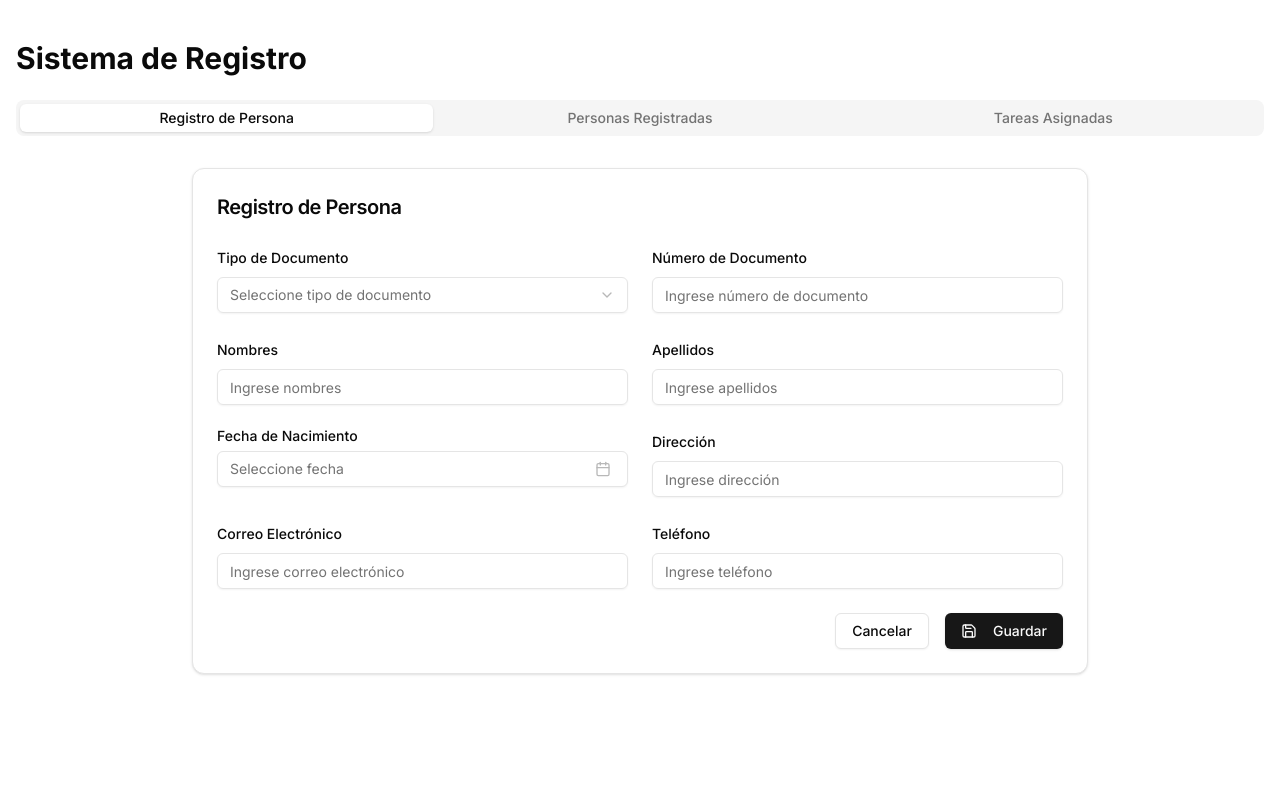
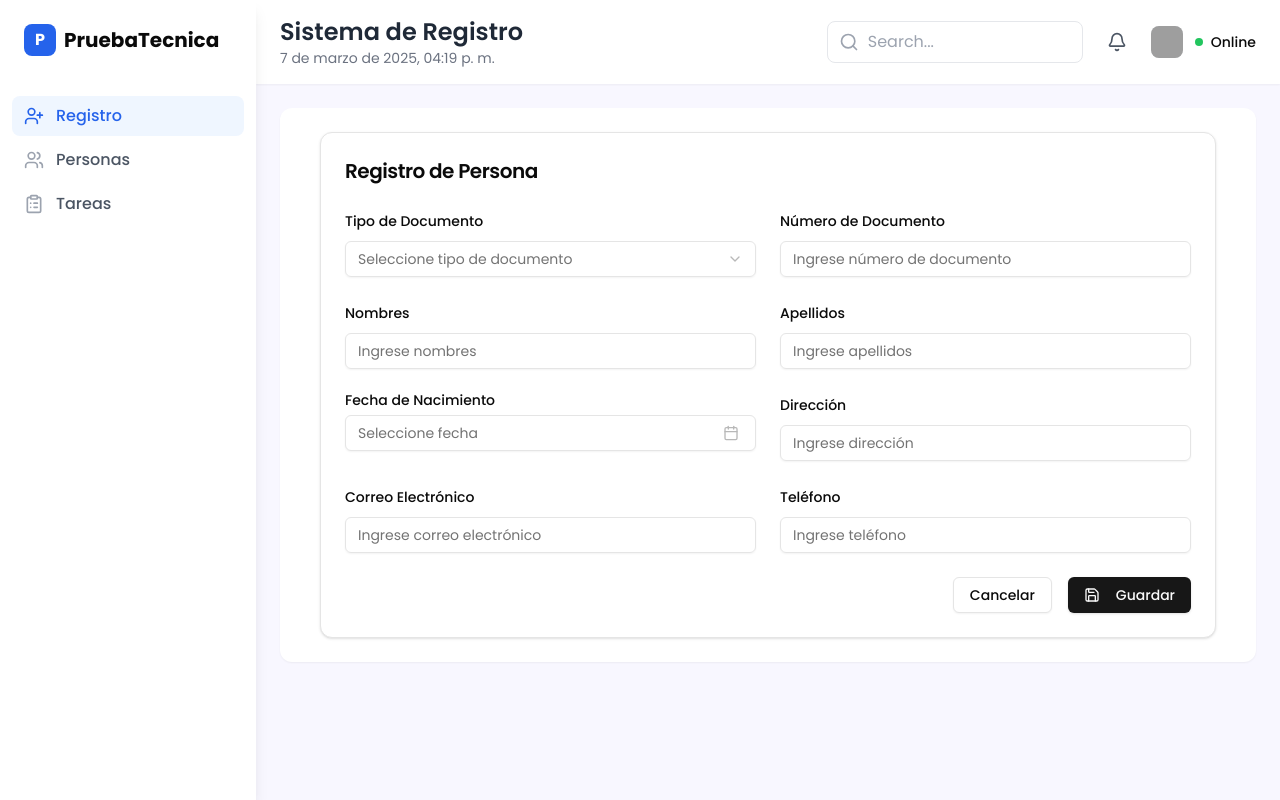
Before and after one commit to carlosbarreraacuna/users-front, a Next.js app: page / in a window 1280 px wide. Built offline with nearby package versions, Linux system fonts and the light colour scheme; grey boxes are pictures that could not be loaded.

Commit message:
Ajustes visuales en el dashboard

```diff
--- a/app/layout.tsx
+++ b/app/layout.tsx
@@ -1,13 +1,16 @@
 import type React from "react"
+import "./globals.css"
 import type { Metadata } from "next"
-import { Inter } from "next/font/google"
-import "./globals.css"
+import { Poppins } from "next/font/google"
 
-const inter = Inter({ subsets: ["latin"] })
+const poppins = Poppins({
+  weight: ["300", "400", "500", "600", "700"],
+  subsets: ["latin"],
+})
 
 export const metadata: Metadata = {
-  title: "Sistema de Registro de Personas",
-  description: "Aplicación para registro y gestión de personas",
+  title: "Sistema de Registro",
+  description: "Sistema de registro de personas y tareas",
 }
 
 export default function RootLayout({
@@ -17,7 +20,9 @@ export default function RootLayout({
 }>) {
   return (
     <html lang="es">
-      <body className={inter.className}>{children}</body>
+      <body className={poppins.className}>
+          {children}
+      </body>
     </html>
   )
 }
--- a/app/page.tsx
+++ b/app/page.tsx
@@ -1,32 +1,144 @@
-import { Tabs, TabsContent, TabsList, TabsTrigger } from "@/components/ui/tabs";
-import RegistroPersona from "@/app/componentes/registro-persona";
-import TablaPersonas from "@/app/componentes/tabla-personas";
+"use client"
+
+import { useState } from "react"
+import RegistroPersona from "@/app/componentes/registro-persona"
+import TablaPersonas from "@/app/componentes/tabla-personas"
 import Tareas from "@/app/componentes/tareas"
+import { UserPlus, Users, ClipboardList, Menu, X, Search, Bell } from "lucide-react"
 
 export default function Home() {
+  const [activeItem, setActiveItem] = useState("registro")
+  const [sidebarOpen, setSidebarOpen] = useState(false)
+
+  // Only keeping the requested menu items
+  const menuItems = [
+    { id: "registro", label: "Registro", icon: <UserPlus className="h-5 w-5" /> },
+    { id: "tabla", label: "Personas", icon: <Users className="h-5 w-5" /> },
+    { id: "tareas", label: "Tareas", icon: <ClipboardList className="h-5 w-5" /> },
+  ]
+
+  const renderContent = () => {
+    switch (activeItem) {
+      case "registro":
+        return <RegistroPersona />
+      case "tabla":
+        return <TablaPersonas />
+      case "tareas":
+        return <Tareas />
+      default:
+        return (
+          <div className="flex items-center justify-center h-full">
+            <h2 className="text-2xl font-semibold">Seleccione una opción del menú</h2>
+          </div>
+        )
+    }
+  }
+
+  const toggleSidebar = () => {
+    setSidebarOpen(!sidebarOpen)
+  }
+
   return (
-    <main className="container mx-auto py-10 px-4">
-      <h1 className="text-3xl font-bold mb-6">Sistema de Registro</h1>
+    <div className="flex h-screen bg-[#F8F7FF] relative">
+      {/* Mobile sidebar backdrop */}
+      {sidebarOpen && <div className="fixed inset-0 bg-black bg-opacity-50 z-20 md:hidden" onClick={toggleSidebar} />}
 
-      <Tabs defaultValue="registro" className="w-full">
-        <TabsList className="grid w-full grid-cols-3 mb-8">
-          <TabsTrigger value="registro">Registro de Persona</TabsTrigger>
-          <TabsTrigger value="tabla">Personas Registradas</TabsTrigger>
-          <TabsTrigger value="tareas">Tareas Asignadas</TabsTrigger>
-        </TabsList>
+      {/* Sidebar */}
+      <div
+        className={`
+          ${sidebarOpen ? "translate-x-0" : "-translate-x-full"}
+          md:translate-x-0 fixed md:static z-30 w-64 h-full bg-white shadow-lg transition-transform duration-300 ease-in-out
+        `}
+      >
+        <div className="p-6">
+          <div className="flex items-center gap-2">
+            <div className="w-8 h-8 rounded-lg bg-blue-600 flex items-center justify-center">
+              <span className="text-white font-bold">P</span>
+            </div>
+            <span className="font-bold text-xl">PruebaTecnica</span>
+          </div>
+        </div>
 
-        <TabsContent value="registro">
-          <RegistroPersona />
-        </TabsContent>
+        <nav className="px-3 py-4">
+          {menuItems.map((item) => (
+            <button
+              key={item.id}
+              className={`flex items-center w-full px-3 py-2 text-left rounded-lg mb-1 transition-colors ${
+                activeItem === item.id ? "bg-blue-50 text-blue-600" : "text-gray-600 hover:bg-gray-50"
+              }`}
+              onClick={() => {
+                setActiveItem(item.id)
+                if (window.innerWidth < 768) {
+                  setSidebarOpen(false)
+                }
+              }}
+            >
+              <span className={`mr-3 ${activeItem === item.id ? "text-blue-600" : "text-gray-400"}`}>{item.icon}</span>
+              <span className="font-medium">{item.label}</span>
+            </button>
+          ))}
+        </nav>
+      </div>
 
-        <TabsContent value="tabla">
-          <TablaPersonas />
-        </TabsContent>
+      {/* Main content */}
+      <div className="flex-1 overflow-auto w-full">
+        <header className="bg-white shadow-sm px-4 md:px-6 py-4">
+          <div className="flex items-center justify-between">
+            <div className="flex items-center gap-4">
+              {/* Mobile menu button */}
+              <button className="md:hidden p-2 rounded-lg hover:bg-gray-50" onClick={toggleSidebar}>
+                {sidebarOpen ? <X className="h-5 w-5" /> : <Menu className="h-5 w-5" />}
+              </button>
 
-        <TabsContent value="tareas">
-          <Tareas />
-        </TabsContent>
-      </Tabs>
-    </main>
+              <div>
+                <h1 className="text-xl md:text-2xl font-semibold text-gray-800">Sistema de Registro</h1>
+                <p className="text-xs md:text-sm text-gray-500">
+                  {new Date().toLocaleString("es-ES", {
+                    hour: "2-digit",
+                    minute: "2-digit",
+                    hour12: true,
+                    day: "numeric",
+                    month: "long",
+                    year: "numeric",
+                  })}
+                </p>
+              </div>
+            </div>
+
+            <div className="flex items-center gap-2 md:gap-4">
+              <div className="relative hidden md:block">
+                <input
+                  type="text"
+                  placeholder="Search..."
+                  className="w-48 md:w-64 pl-10 pr-4 py-2 rounded-lg border border-gray-200 focus:outline-none focus:ring-2 focus:ring-blue-500 focus:border-transparent"
+                />
+                <Search className="h-5 w-5 text-gray-400 absolute left-3 top-1/2 transform -translate-y-1/2" />
+              </div>
+
+              <button className="p-2 rounded-lg hover:bg-gray-50">
+                <Bell className="h-5 w-5 text-gray-600" />
+              </button>
+
+              <div className="flex items-center gap-2 md:gap-3">
+                <div className="w-8 h-8 rounded-lg bg-gray-200 overflow-hidden">
+                  <img src="/placeholder.svg?height=32&width=32" alt="Profile" className="w-full h-full object-cover" />
+                </div>
+                <div className="hidden md:flex gap-2 items-center">
+                  <span className="w-2 h-2 rounded-full bg-green-500"></span>
+                  <span className="text-sm font-medium">Online</span>
+                </div>
+              </div>
+            </div>
+          </div>
+        </header>
+
+        <main className="p-4 md:p-6">
+          <div className="grid grid-cols-1 gap-6">
+            {/* Content Area */}
+            <div className="bg-white rounded-xl shadow-sm p-4 md:p-6">{renderContent()}</div>
+          </div>
+        </main>
+      </div>
+    </div>
   )
 }
```
